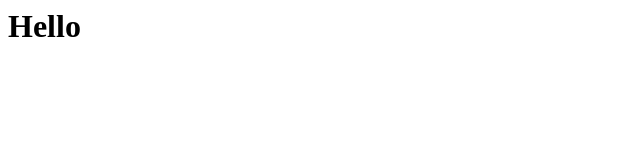
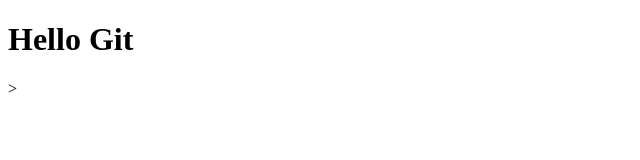
Before and after one commit to ariam2023/web-dev-demo, a plain HTML site: page index.html in a window 1280 px wide. Shown: the whole page, without its empty margins (0-640 px from the left). Drawn offline with Linux system fonts and the light colour scheme.

Commit message:
VSC Commit

```diff
--- a/index.html
+++ b/index.html
@@ -1,6 +1,13 @@
 
-<html>
-  <h1>
-    Hello
-  </h1>
-</html>
+<!DOCTYPE html>
+<html lang="en">
+<head>
+  <meta charset="UTF-8">
+  <meta name="viewport" content="width=device-width, initial-scale=1.0">
+  <title>Document</title>
+</head>
+<body>
+  <h1>Hello Git</h1>
+
+</body>
+</html>>
```
